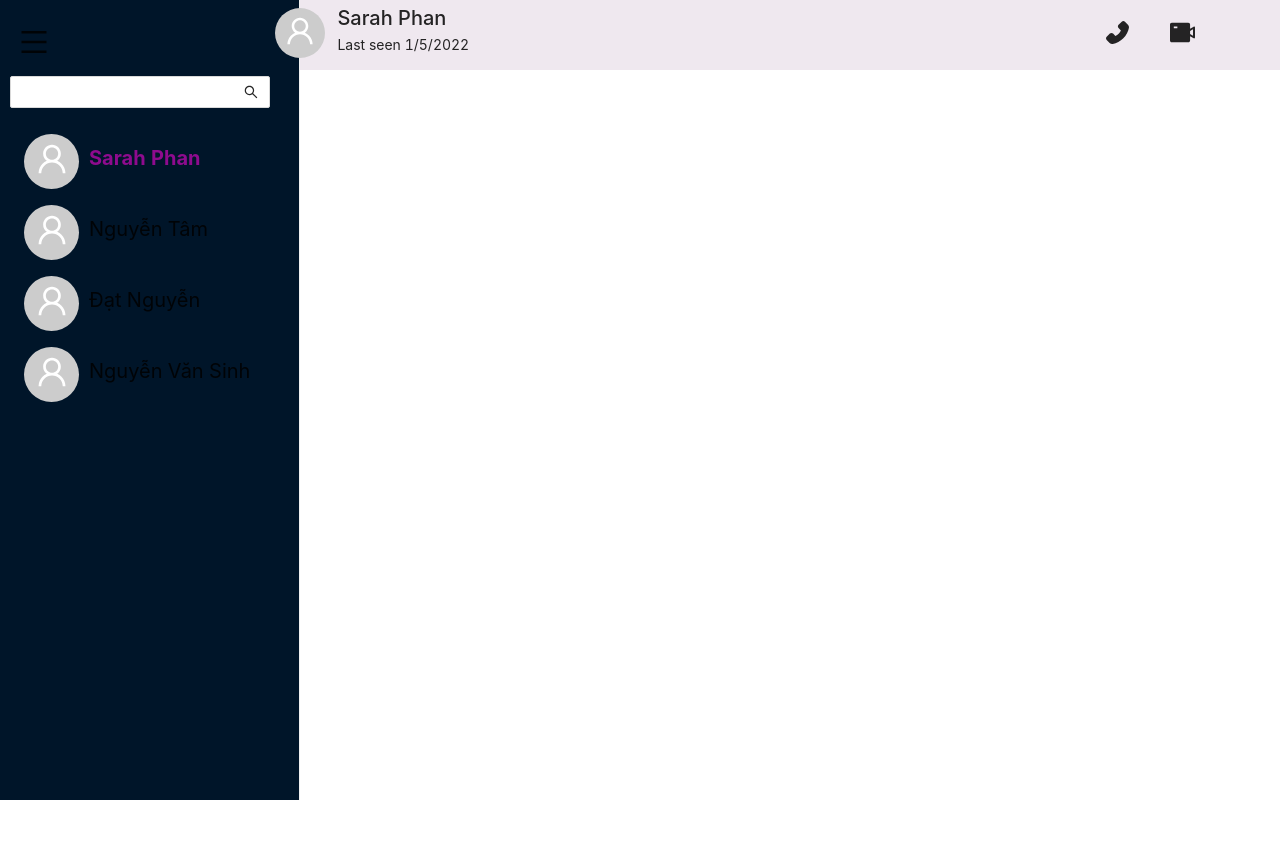
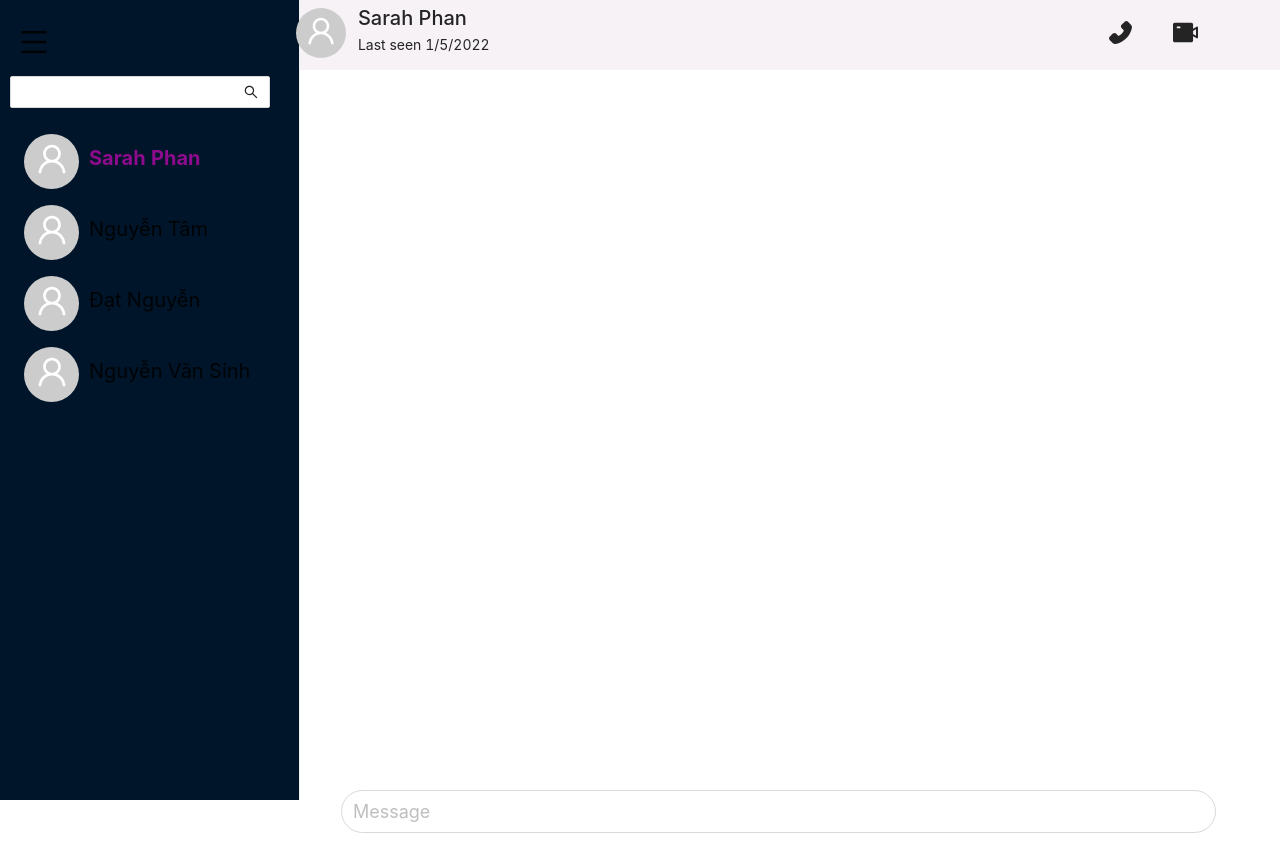
Before and after one commit to Laughing6901/BookSellingWebApp, a React (Create React App) app in the folder Frontend/: page /room/1 in a window 1280 px wide. Before the commit the page ends 800 px from the top, so only its background shows below. Built offline with nearby package versions, Linux system fonts and the light colour scheme.

Commit message:
message list

```diff
--- a/Frontend/src/ChatRoom/index.js
+++ b/Frontend/src/ChatRoom/index.js
@@ -44,7 +44,7 @@ export default function ChatRoom() {
           }}
           theme={theme}
         >
-          <div style={{ marginLeft: 10, marginTop: 18, marginBottom: 18, width: 280 }}>
+          <div style={{ marginLeft: 10, marginTop: 18, marginBottom: 18, width: 280 }} className="siderHeader">
             <Row>
               <Col span={5}>
                 <Dropdown overlay={menu} trigger={['click']}>
@@ -95,7 +95,7 @@ export default function ChatRoom() {
             </Menu.Item>
           </Menu>
         </Sider>
-        <Layout className="site-layout" style={{ marginLeft: '18%' }}>
+        <Layout className="site-layout" style={{ marginLeft: '19.6%' }}>
           <Content>
             <Route
               exact={false}
--- a/Frontend/src/ChatRoom/style.css
+++ b/Frontend/src/ChatRoom/style.css
@@ -35,7 +35,7 @@
 ::-webkit-scrollbar-thumb:hover {
     background: #2f2d2d6d;
 }
-.chatRoomContent .ant-input-affix-wrapper{
+.chatRoomContent .siderHeader .ant-input-affix-wrapper{
     margin-top: 10px;
 }
 .chatRoomContent .ant-input-affix-wrapper:not(.ant-input-affix-wrapper-disabled):hover {
@@ -43,7 +43,7 @@
 }
 .chatRoomContent .ant-input-affix-wrapper-focused{
     border-color: thistle;
-    box-shadow: none;
+    box-shadow: 0 0 0 2px rgba(216, 191, 216, 0.4);
 }
 .ant-dropdown-menu-title-content .ant-switch{
     margin-left: 30px;
--- a/Frontend/src/Message/index.js
+++ b/Frontend/src/Message/index.js
@@ -1,5 +1,5 @@
 import { PhoneFilled, UserOutlined, VideoCameraFilled } from '@ant-design/icons'
-import { Avatar, Col, Row } from 'antd'
+import { Avatar, Col, Input, Row } from 'antd'
 import React from 'react'
 import './style.css'
 
@@ -22,6 +22,7 @@ export default function Message() {
             console.log("u got an error:" + err)
         });
     }
+
     return (
         <div className='messageBox'>
             <div className='boxHeader'>
@@ -55,6 +56,16 @@ export default function Message() {
                     </Col>
                 </Row>
             </div>
+            <div className='messageList'></div>
+            <div className='sendMessage'>
+                <form>
+                    <div className='inputGroup'>
+                        <div className='inputText'>
+                            <Input placeholder="Message" allowClear />
+                        </div>
+                    </div>
+                </form>
+            </div>
         </div>
     )
 }
--- a/Frontend/src/Message/style.css
+++ b/Frontend/src/Message/style.css
@@ -1,4 +1,7 @@
 .chatRoomContent .ant-layout{
+    background-color: white;
+}
+.chatRoomContent .boxHeader{
     background: rgba(216, 203, 216, 0.247);
 }
 .messageBox .ant-avatar-circle{
@@ -9,3 +12,19 @@
 .chatRoomContent .messageBox .ant-col-8{
     margin-top: 3px;
 }
+.messageBox .messageList{
+    height: 90%;
+    height: 90vh;
+    overflow-y: scroll;
+}
+.inputText .ant-input-affix-wrapper{
+    border-radius: 35px;
+    height: 43px;
+    margin-left: 90px;
+    width: 85%;
+    margin-bottom: 30px;
+}
+.inputText .ant-input-affix-wrapper>input.ant-input{
+    font-size: 18px;
+
+}
```
